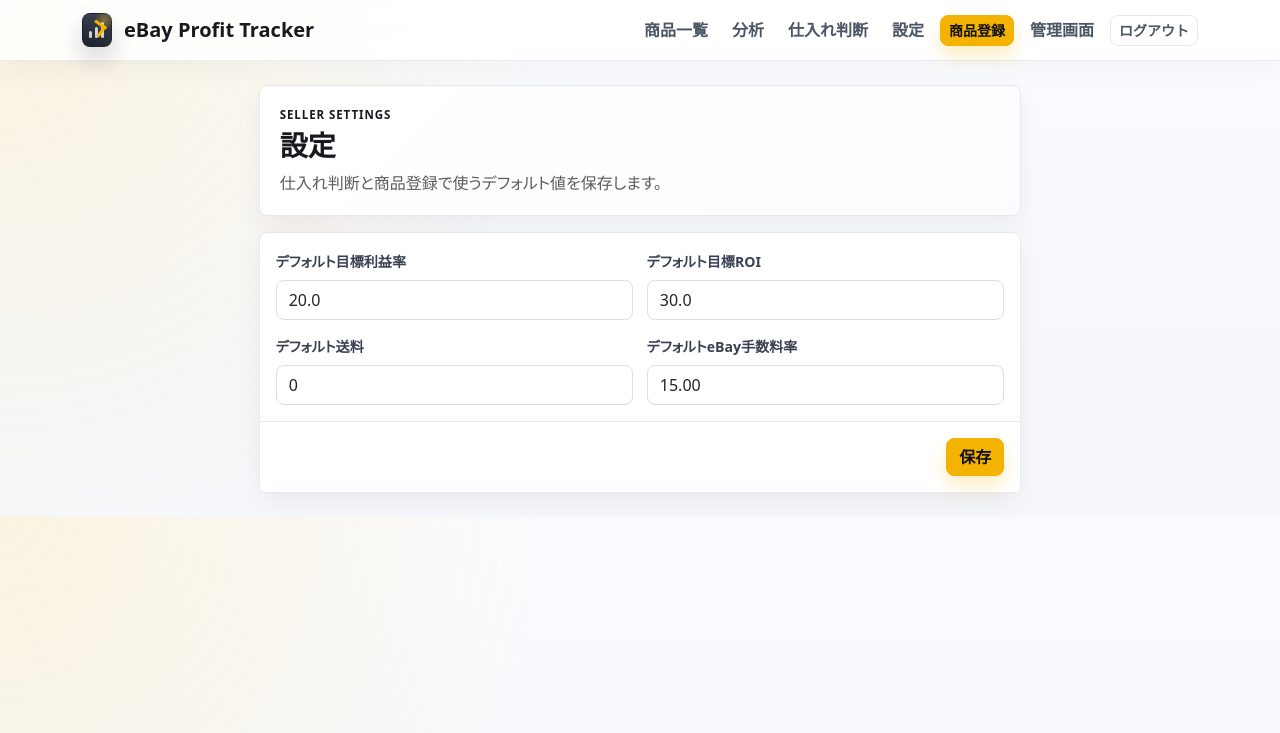
After one commit to ryo0905-eng/seller-hub, a Django app: page /settings/ in a window 1280 px wide. The commit adds this page. Shown: the top 733 px of the page. Run offline with Django 5.2, Linux system fonts and the light colour scheme; the visitor is signed in with stand-in values (Sample User, id 1); data comes from the database, SQL or seed files in the repository.

Commit message:
Add seller defaults for sourcing decisions

```diff
--- a/profittracker/forms.py
+++ b/profittracker/forms.py
@@ -1,7 +1,7 @@
 from django import forms
 from decimal import Decimal
 
-from .models import Product
+from .models import Product, SellerSettings
 
 
 class ProductForm(forms.ModelForm):
@@ -97,8 +97,29 @@ class SourcingSimulatorForm(forms.Form):
     shipping_cost_jpy = forms.IntegerField(label="送料", min_value=0, initial=0)
     exchange_rate = forms.DecimalField(label="為替", max_digits=8, decimal_places=2, min_value=Decimal("0.01"))
     ebay_fee_rate = forms.DecimalField(label="eBay手数料率", max_digits=5, decimal_places=2, min_value=0, initial=Decimal("15.00"))
-    target_profit_jpy = forms.IntegerField(label="目標利益額", min_value=0, initial=3000)
     target_profit_rate = forms.DecimalField(label="目標利益率", max_digits=5, decimal_places=1, min_value=0, initial=Decimal("20.0"))
+    target_roi = forms.DecimalField(label="目標ROI", max_digits=5, decimal_places=1, min_value=0, initial=Decimal("30.0"))
+
+    def __init__(self, *args, seller_settings=None, **kwargs):
+        super().__init__(*args, **kwargs)
+        if seller_settings:
+            self.fields["shipping_cost_jpy"].initial = seller_settings.default_shipping_cost_jpy
+            self.fields["ebay_fee_rate"].initial = seller_settings.default_ebay_fee_rate
+            self.fields["target_profit_rate"].initial = seller_settings.default_target_profit_rate
+            self.fields["target_roi"].initial = seller_settings.default_target_roi
+        for field in self.fields.values():
+            field.widget.attrs["class"] = "form-control"
+
+
+class SellerSettingsForm(forms.ModelForm):
+    class Meta:
+        model = SellerSettings
+        fields = [
+            "default_target_profit_rate",
+            "default_target_roi",
+            "default_shipping_cost_jpy",
+            "default_ebay_fee_rate",
+        ]
 
     def __init__(self, *args, **kwargs):
         super().__init__(*args, **kwargs)
--- a/profittracker/models.py
+++ b/profittracker/models.py
@@ -4,6 +4,31 @@ from django.conf import settings
 from django.db import models
 from django.urls import reverse
 from django.utils import timezone
+
+
+class SellerSettings(models.Model):
+    owner = models.OneToOneField(
+        settings.AUTH_USER_MODEL,
+        on_delete=models.CASCADE,
+        related_name="seller_settings",
+        verbose_name="所有者",
+    )
+    default_target_profit_rate = models.DecimalField("デフォルト目標利益率", max_digits=5, decimal_places=1, default=Decimal("20.0"))
+    default_target_roi = models.DecimalField("デフォルト目標ROI", max_digits=5, decimal_places=1, default=Decimal("30.0"))
+    default_shipping_cost_jpy = models.PositiveIntegerField("デフォルト送料", default=0)
+    default_ebay_fee_rate = models.DecimalField("デフォルトeBay手数料率", max_digits=5, decimal_places=2, default=Decimal("15.00"))
+
+    class Meta:
+        verbose_name = "セラー設定"
+        verbose_name_plural = "セラー設定"
+
+    def __str__(self):
+        return f"{self.owner} の設定"
+
+    @classmethod
+    def get_for_user(cls, user):
+        settings_obj, _ = cls.objects.get_or_create(owner=user)
+        return settings_obj
 
 
 class Product(models.Model):
--- /dev/null
+++ b/profittracker/templates/profittracker/seller_settings.html
@@ -0,0 +1,37 @@
+{% extends "base.html" %}
+
+{% block title %}設定 - eBay Profit Tracker{% endblock %}
+
+{% block content %}
+<div class="row justify-content-center">
+    <div class="col-12 col-lg-8">
+        <div class="page-hero compact mb-3">
+            <div class="eyebrow">Seller Settings</div>
+            <h1 class="h3 fw-bold mb-2">設定</h1>
+            <p class="text-muted mb-0">仕入れ判断と商品登録で使うデフォルト値を保存します。</p>
+        </div>
+        <form method="post" class="card app-card">
+            {% csrf_token %}
+            <div class="card-body">
+                {% if form.non_field_errors %}
+                    <div class="alert alert-danger">{{ form.non_field_errors }}</div>
+                {% endif %}
+                <div class="row g-3 compact-form-grid">
+                    {% for field in form %}
+                        <div class="col-12 col-md-6">
+                            <label class="form-label" for="{{ field.id_for_label }}">{{ field.label }}</label>
+                            {{ field }}
+                            {% for error in field.errors %}
+                                <div class="text-danger small mt-1">{{ error }}</div>
+                            {% endfor %}
+                        </div>
+                    {% endfor %}
+                </div>
+            </div>
+            <div class="card-footer form-actions d-flex justify-content-end">
+                <button class="btn btn-primary-action" type="submit">保存</button>
+            </div>
+        </form>
+    </div>
+</div>
+{% endblock %}
--- a/profittracker/urls.py
+++ b/profittracker/urls.py
@@ -7,6 +7,7 @@ urlpatterns = [
     path("", views.ProductListView.as_view(), name="product_list"),
     path("analytics/", views.AnalyticsView.as_view(), name="analytics"),
     path("simulator/", views.SourcingSimulatorView.as_view(), name="sourcing_simulator"),
+    path("settings/", views.SellerSettingsView.as_view(), name="seller_settings"),
     path("api/exchange-rate/", views.exchange_rate_api, name="exchange_rate_api"),
     path("products/import/", views.ProductCsvImportView.as_view(), name="product_import"),
     path("products/export/", views.ProductCsvExportView.as_view(), name="product_export"),
--- a/profittracker/views.py
+++ b/profittracker/views.py
@@ -18,8 +18,8 @@ from django.utils import timezone
 from django.views import View
 from django.views.generic import CreateView, DeleteView, DetailView, FormView, ListView, TemplateView, UpdateView
 
-from .forms import ProductCsvImportForm, ProductForm, ProductQuickUpdateForm, SourcingSimulatorForm
-from .models import Product
+from .forms import ProductCsvImportForm, ProductForm, ProductQuickUpdateForm, SellerSettingsForm, SourcingSimulatorForm
+from .models import Product, SellerSettings
 
 
 @login_required
@@ -222,20 +222,35 @@ class SourcingSimulatorView(LoginRequiredMixin, FormView):
         if invested:
             roi = (Decimal(profit_jpy) / Decimal(invested) * Decimal("100")).quantize(Decimal("0.1"), rounding=ROUND_HALF_UP)
 
-        target_profit_jpy = cleaned_data["target_profit_jpy"]
-        max_purchase_price_jpy = sale_price_jpy - ebay_fee_jpy - cleaned_data["shipping_cost_jpy"] - target_profit_jpy
+        gross_remaining_jpy = sale_price_jpy - ebay_fee_jpy - cleaned_data["shipping_cost_jpy"]
+        max_purchase_by_roi_jpy = self.yen(
+            Decimal(gross_remaining_jpy) / (Decimal("1") + cleaned_data["target_roi"] / Decimal("100"))
+        )
+        max_purchase_by_profit_rate_jpy = self.yen(
+            Decimal(gross_remaining_jpy) - Decimal(sale_price_jpy) * cleaned_data["target_profit_rate"] / Decimal("100")
+        )
+        max_purchase_price_jpy = min(max_purchase_by_roi_jpy, max_purchase_by_profit_rate_jpy)
 
         fee_multiplier = Decimal("1") - cleaned_data["ebay_fee_rate"] / Decimal("100")
-        needed_sale_price_usd = None
+        needed_sale_price_for_roi_usd = None
+        needed_sale_price_for_profit_rate_usd = None
         if fee_multiplier > 0 and cleaned_data["exchange_rate"] > 0:
-            needed_sale_price_jpy = (Decimal(cleaned_data["purchase_price_jpy"] + cleaned_data["shipping_cost_jpy"] + target_profit_jpy) / fee_multiplier)
-            needed_sale_price_usd = (needed_sale_price_jpy / cleaned_data["exchange_rate"]).quantize(Decimal("0.01"), rounding=ROUND_HALF_UP)
+            needed_profit_for_roi = Decimal(cleaned_data["purchase_price_jpy"]) * cleaned_data["target_roi"] / Decimal("100")
+            needed_sale_price_for_roi_jpy = (
+                Decimal(cleaned_data["purchase_price_jpy"] + cleaned_data["shipping_cost_jpy"]) + needed_profit_for_roi
+            ) / fee_multiplier
+            needed_sale_price_for_roi_usd = (needed_sale_price_for_roi_jpy / cleaned_data["exchange_rate"]).quantize(Decimal("0.01"), rounding=ROUND_HALF_UP)
 
-        if profit_jpy >= target_profit_jpy and profit_rate >= cleaned_data["target_profit_rate"]:
+            profit_rate_multiplier = fee_multiplier - cleaned_data["target_profit_rate"] / Decimal("100")
+            if profit_rate_multiplier > 0:
+                needed_sale_price_for_profit_rate_jpy = Decimal(cleaned_data["purchase_price_jpy"] + cleaned_data["shipping_cost_jpy"]) / profit_rate_multiplier
+                needed_sale_price_for_profit_rate_usd = (needed_sale_price_for_profit_rate_jpy / cleaned_data["exchange_rate"]).quantize(Decimal("0.01"), rounding=ROUND_HALF_UP)
+
+        if profit_rate >= cleaned_data["target_profit_rate"] and roi >= cleaned_data["target_roi"]:
             decision = "OK"
             decision_class = "success"
             decision_message = "仕入れ候補として良さそうです。"
-        elif profit_jpy >= 1000 and profit_rate >= Decimal("10.0"):
+        elif profit_rate >= cleaned_data["target_profit_rate"] / Decimal("2") and roi >= cleaned_data["target_roi"] / Decimal("2"):
             decision = "注意"
             decision_class = "warning"
             decision_message = "条件次第です。値下げ余地や回転日数を確認しましょう。"
@@ -251,18 +266,30 @@ class SourcingSimulatorView(LoginRequiredMixin, FormView):
             "profit_rate": profit_rate,
             "roi": roi,
             "max_purchase_price_jpy": max_purchase_price_jpy,
-            "needed_sale_price_usd": needed_sale_price_usd,
+            "max_purchase_by_roi_jpy": max_purchase_by_roi_jpy,
+            "max_purchase_by_profit_rate_jpy": max_purchase_by_profit_rate_jpy,
+            "needed_sale_price_for_roi_usd": needed_sale_price_for_roi_usd,
+            "needed_sale_price_for_profit_rate_usd": needed_sale_price_for_profit_rate_usd,
             "decision": decision,
             "decision_class": decision_class,
             "decision_message": decision_message,
         }
 
+    def get_form_kwargs(self):
+        kwargs = super().get_form_kwargs()
+        kwargs["seller_settings"] = SellerSettings.get_for_user(self.request.user)
+        return kwargs
+
     def get_initial(self):
         initial = super().get_initial()
+        seller_settings = SellerSettings.get_for_user(self.request.user)
         initial.update(
             {
                 "exchange_rate": self.request.GET.get("exchange_rate", ""),
-                "ebay_fee_rate": self.request.GET.get("ebay_fee_rate", Decimal("15.00")),
+                "shipping_cost_jpy": seller_settings.default_shipping_cost_jpy,
+                "ebay_fee_rate": self.request.GET.get("ebay_fee_rate", seller_settings.default_ebay_fee_rate),
+                "target_profit_rate": seller_settings.default_target_profit_rate,
+                "target_roi": seller_settings.default_target_roi,
             }
         )
         return initial
@@ -281,6 +308,19 @@ class SourcingSimulatorView(LoginRequiredMixin, FormView):
         return self.render_to_response(context)
 
 
+class SellerSettingsView(LoginRequiredMixin, UpdateView):
+    form_class = SellerSettingsForm
+    template_name = "profittracker/seller_settings.html"
+    success_url = reverse_lazy("seller_settings")
+
+    def get_object(self, queryset=None):
+        return SellerSettings.get_for_user(self.request.user)
+
+    def form_valid(self, form):
+        messages.success(self.request, "設定を保存しました。")
+        return super().form_valid(form)
+
+
 class ProductDetailView(OwnerQuerysetMixin, DetailView):
     template_name = "profittracker/product_detail.html"
     context_object_name = "product"
@@ -294,6 +334,13 @@ class ProductCreateView(LoginRequiredMixin, CreateView):
 
     def get_initial(self):
         initial = super().get_initial()
+        seller_settings = SellerSettings.get_for_user(self.request.user)
+        initial.update(
+            {
+                "shipping_cost_jpy": seller_settings.default_shipping_cost_jpy,
+                "ebay_fee_rate": seller_settings.default_ebay_fee_rate,
+            }
+        )
         for field in [
             "title",
             "purchase_price_jpy",
--- a/templates/base.html
+++ b/templates/base.html
@@ -29,6 +29,7 @@
                     <a class="nav-link" href="{% url 'product_list' %}">商品一覧</a>
                     <a class="nav-link" href="{% url 'analytics' %}">分析</a>
                     <a class="nav-link" href="{% url 'sourcing_simulator' %}">仕入れ判断</a>
+                    <a class="nav-link" href="{% url 'seller_settings' %}">設定</a>
                     <a class="btn btn-primary-action btn-sm" href="{% url 'product_create' %}">商品登録</a>
                     {% if user.is_staff %}
                         <a class="nav-link" href="{% url 'admin:index' %}">管理画面</a>
```
Also changed, not shown: profittracker/admin.py (+6 -1 lines), profittracker/templates/profittracker/sourcing_simulator.html (+6 -3 lines), profittracker/tests.py (+44 -2 lines), README.md, profittracker/migrations/0004_sellersettings.py (added).
